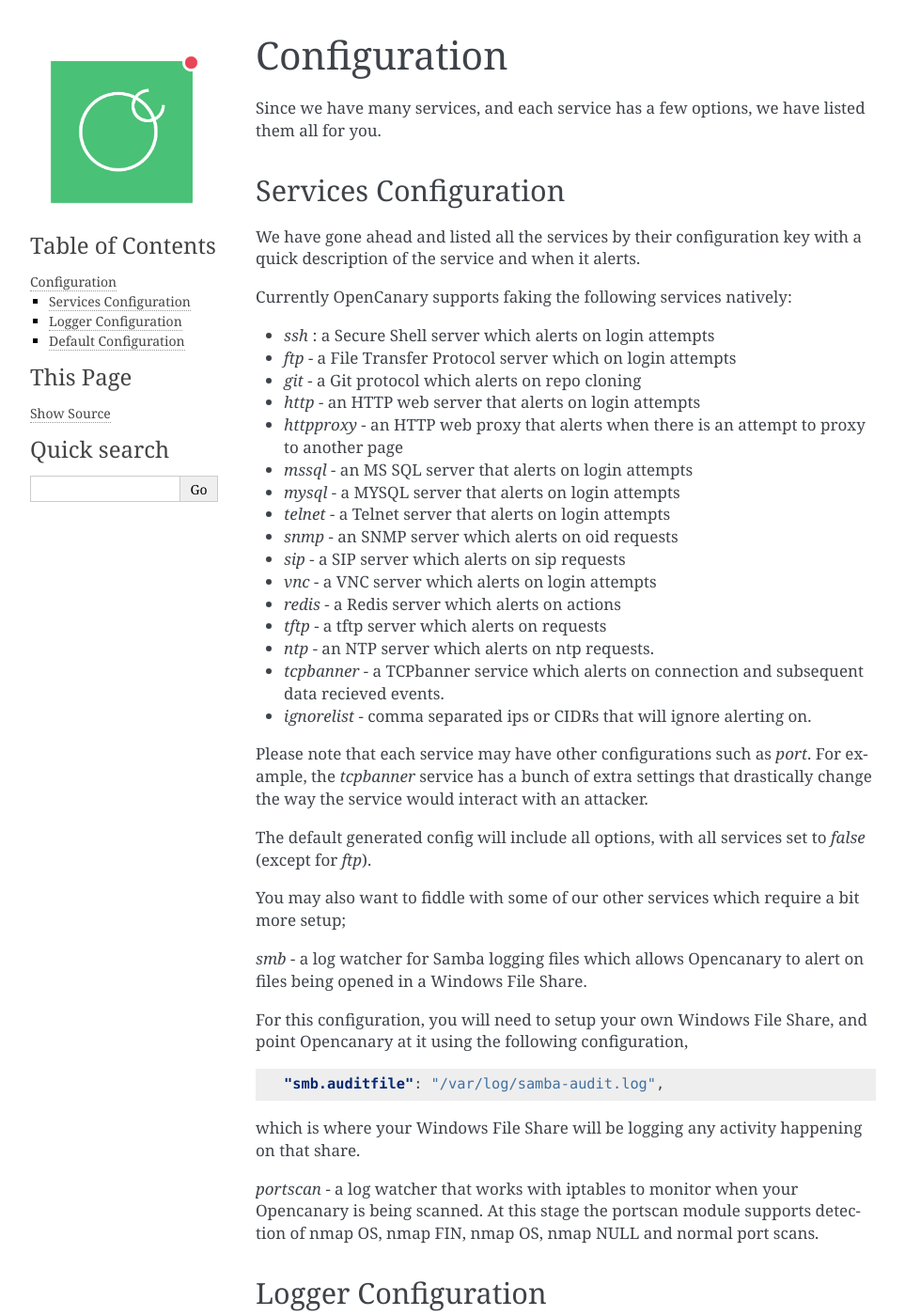
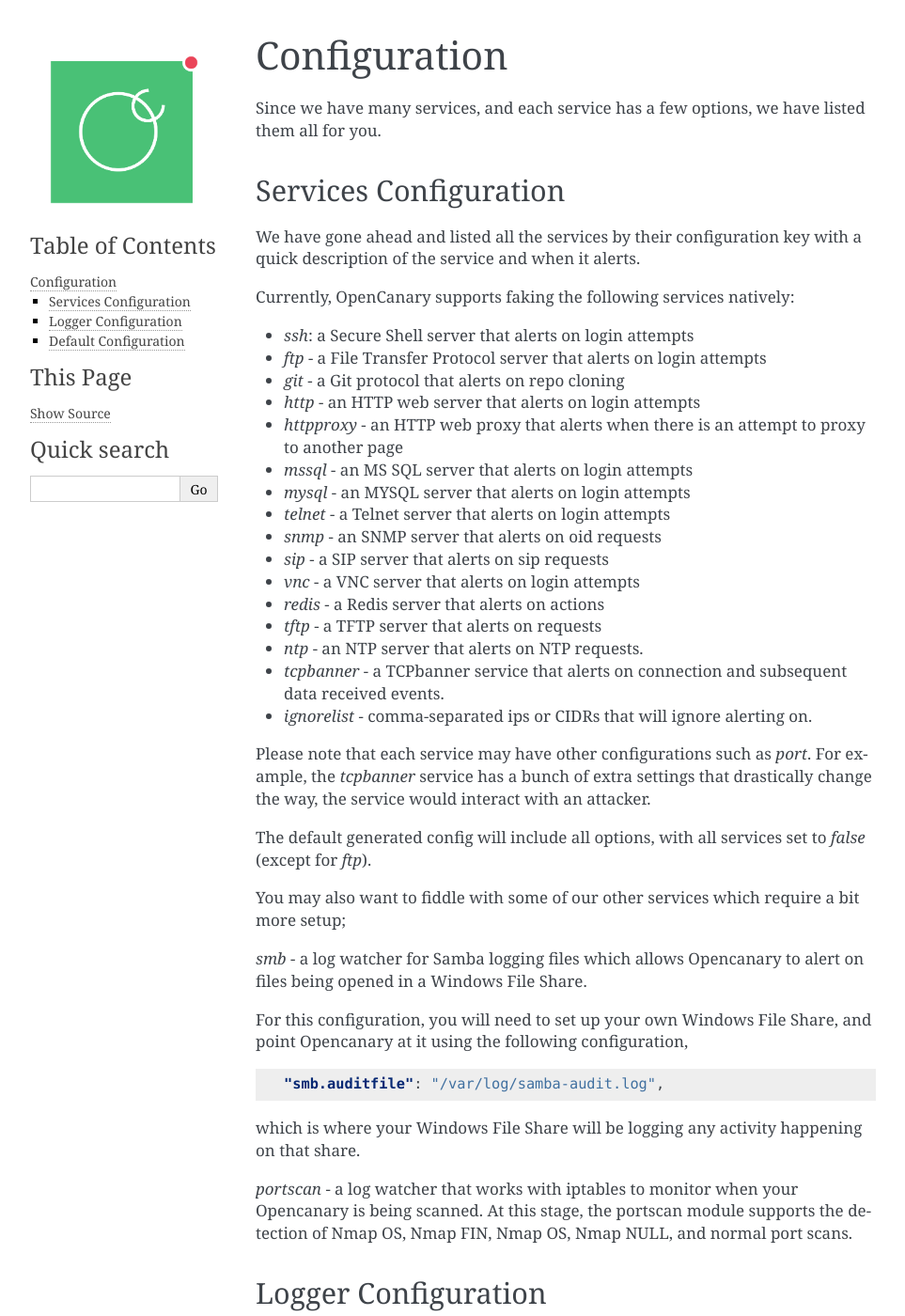
Before and after one commit to thinkst/opencanary, a Sphinx documentation site: the page built from docs/starting/configuration.rst, in a window 1280 px wide and 1400 px high. Shown: the whole window at 94% size, without its empty margins (148-1111 px from the left). Built offline with Sphinx 7.4.7, drawn with Linux system fonts in a browser that asks for light colours; some of the changed text lies outside the part shown.

Commit message:
Update configuration.rst

```diff
--- a/docs/starting/configuration.rst
+++ b/docs/starting/configuration.rst
@@ -9,27 +9,27 @@ Services Configuration
 We have gone ahead and listed all the services by their configuration key with a quick description
 of the service and when it alerts.
 
-Currently OpenCanary supports faking the following services natively:
+Currently, OpenCanary supports faking the following services natively:
 
-* `ssh` : a Secure Shell server which alerts on login attempts
-* `ftp` - a File Transfer Protocol server which on login attempts
-* `git` - a Git protocol which alerts on repo cloning
+* `ssh`: a Secure Shell server that alerts on login attempts
+* `ftp` - a File Transfer Protocol server that alerts on login attempts
+* `git` - a Git protocol that alerts on repo cloning
 * `http` - an HTTP web server that alerts on login attempts
 * `httpproxy` - an HTTP web proxy that alerts when there is an attempt to proxy to another page
 * `mssql` - an MS SQL server that alerts on login attempts
-* `mysql` - a MYSQL server that alerts on login attempts
+* `mysql` - an MYSQL server that alerts on login attempts
 * `telnet` - a Telnet server that alerts on login attempts
-* `snmp` - an SNMP server which alerts on oid requests
-* `sip` - a SIP server which alerts on sip requests
-* `vnc` - a VNC server which alerts on login attempts
-* `redis` - a Redis server which alerts on actions
-* `tftp` - a tftp server which alerts on requests
-* `ntp` - an NTP server which alerts on ntp requests.
-* `tcpbanner` - a TCPbanner service which alerts on connection and subsequent data recieved events.
-* `ignorelist` - comma separated ips or CIDRs that will ignore alerting on.
+* `snmp` - an SNMP server that alerts on oid requests
+* `sip` - a SIP server that alerts on sip requests
+* `vnc` - a VNC server that alerts on login attempts
+* `redis` - a Redis server that alerts on actions
+* `tftp` - a TFTP server that alerts on requests
+* `ntp` - an NTP server that alerts on NTP requests.
+* `tcpbanner` - a TCPbanner service that alerts on connection and subsequent data received events.
+* `ignorelist` - comma-separated ips or CIDRs that will ignore alerting on.
 
 Please note that each service may have other configurations such as `port`. For example, the `tcpbanner` service has a bunch
-of extra settings that drastically change the way the service would interact with an attacker.
+of extra settings that drastically change the way, the service would interact with an attacker.
 
 The default generated config will include all options, with all services set to `false` (except for `ftp`).
 
@@ -37,7 +37,7 @@ You may also want to fiddle with some of our other services which require a bit
 
 `smb` - a log watcher for Samba logging files which allows Opencanary to alert on files being opened in a Windows File Share.
 
-For this configuration, you will need to setup your own Windows File Share, and point Opencanary at it using the following configuration,
+For this configuration, you will need to set up your own Windows File Share, and point Opencanary at it using the following configuration,
 
 .. code-block:: json
 
@@ -46,7 +46,7 @@ For this configuration, you will need to setup your own Windows File Share, and
 which is where your Windows File Share will be logging any activity happening on that share.
 
 `portscan` - a log watcher that works with iptables to monitor when your Opencanary is being scanned.
-At this stage the portscan module supports detection of nmap OS, nmap FIN, nmap OS, nmap NULL and normal port scans.
+At this stage, the portscan module supports the detection of Nmap OS, Nmap FIN, Nmap OS, Nmap NULL, and normal port scans.
 
 Logger Configuration
 --------------------
@@ -114,7 +114,7 @@ You can also head over to Email Alerts for more **SMTP** options that require au
 
 You may want to look through some other python logging options over at `PyLogger page <https://docs.python.org/2/library/logging.handlers.html>`_.
 
-We have provided you with two different formatters. One is the plain message with incident information; the other is the syslog rfc format. We have
+We have provided you with two different formatters. One is the plain message with incident information; the other is the Syslog RFC format. We have
 already added it to the `syslog-unix` handler for your convenience.
 
 Default Configuration
@@ -243,4 +243,4 @@ you will receive a json formatted config file at `/etc/opencanary/opencanary.con
         "vnc.port":5000
     }
 
-Should you have any other questions regarding configuration or setup, please do not hesitate to contact us on `github <https://github.com/thinkst/opencanary>`_.
+Should you have any other questions regarding configuration or setup, please do not hesitate to contact us on `GitHub <https://github.com/thinkst/opencanary>`_.
```
